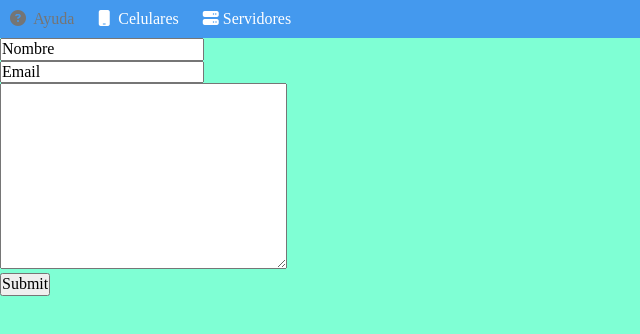
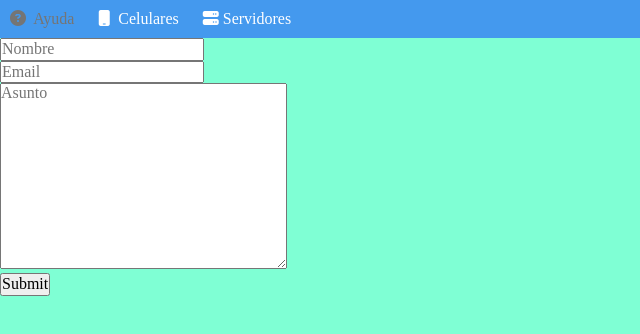
Before and after one commit to b3nj4j4/Programacion, a plain HTML site: page index.html in a window 1280 px wide. Shown: the full height of the page, 0-640 px from the left. Drawn offline with Linux system fonts and the light colour scheme.

Commit message:
Add files via upload

```diff
--- a/index.html
+++ b/index.html
@@ -32,16 +32,16 @@
    <div class="flex-container">
     <form class="form">
         <div class="form__section" >
-         <input type="text" name="Nombre" value="Nombre" class="form__input">
+         <input type="text" name="Nombre" placeholder="Nombre" class="form__input">
         </div>
         <div class="form__section">
-          <input type="text" name="Email" value="Email" class="form__input">
+          <input type="email" name="Email" placeholder="Email" class="form__input">
         </div>
         <div class="form__section">
-       <textarea name="Asunto" aria-valuemax="Asunto" id="Asunto" cols="30" rows="10" class="form__input"></textarea>
+       <textarea name="Asunto" placeholder="Asunto" id="Asunto" cols="30" rows="10" class="form__input"></textarea>
         </div>
         <div class="form__input">
-            <input type="submit" name="Enviar">
+            <input type="submit" placeholder="Enviar">
         </div>
 
 </body>
```
